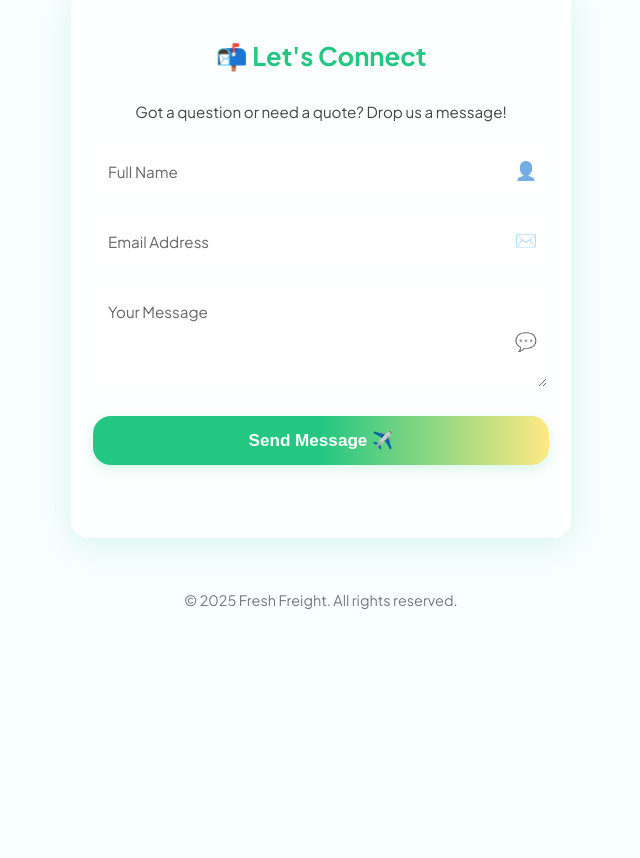
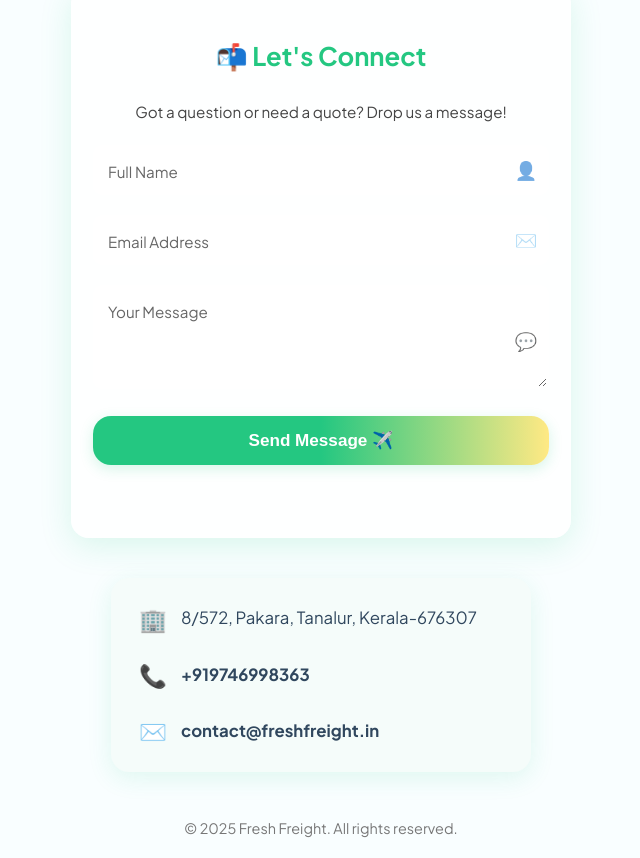
Before and after one commit to JouherHere/freshfreight, a plain HTML site: page index.html in a window 1280 px wide. Shown: the part 915-1773 px from the top of the page, without its empty margins (319-959 px from the left). Before the commit the page ends 1545 px from the top, so only its background shows below. Drawn offline with Linux system fonts and the light colour scheme.

Commit message:
contact changes favicon added

```diff
--- a/index.html
+++ b/index.html
@@ -4,6 +4,9 @@
   <meta charset="UTF-8" />
   <meta name="viewport" content="width=device-width, initial-scale=1" />
   <title>Fresh Freight | Connecting Farms to the World</title>
+
+  <!-- Favicon -->
+  <link rel="icon" type="image/png" href="favicon.png" />
 
   <!-- Google Fonts -->
   <link rel="preconnect" href="https://fonts.gstatic.com" crossorigin>
@@ -291,12 +294,60 @@
       font-weight: 600;
     }
 
+    /* CONTACT INFO BOX */
+    .contact-info-box {
+      background: var(--surface);
+      max-width: 420px;
+      margin: 40px auto 0;
+      padding: 22px 28px;
+      border-radius: var(--radius);
+      box-shadow: 0 6px 24px rgba(36, 199, 129, 0.12);
+      display: flex;
+      flex-direction: column;
+      gap: 18px;
+      font-size: 1.05rem;
+      color: var(--accent);
+      transition: box-shadow 0.3s ease;
+    }
+    .contact-info-box:hover {
+      box-shadow: 0 10px 38px rgba(36, 199, 129, 0.22);
+    }
+    .contact-item {
+      display: flex;
+      align-items: center;
+      gap: 14px;
+    }
+    .contact-icon {
+      font-size: 1.4rem;
+      color: var(--primary);
+      user-select: none;
+      flex-shrink: 0;
+    }
+    .contact-link {
+      text-decoration: none;
+      color: var(--accent);
+      font-weight: 600;
+      transition: color 0.25s ease;
+    }
+    .contact-link:hover {
+      color: var(--primary);
+      text-decoration: underline;
+    }
+    @media (max-width: 480px) {
+      .contact-info-box {
+        margin: 32px 16px 0;
+        padding: 18px 22px;
+        font-size: 1rem;
+      }
+    }
+
     /* FOOTER */
     footer {
       text-align: center;
       font-size: 0.9rem;
       padding: 18px;
       color: #777;
+      margin-top: 26px;
     }
 
     /* SCROLL TOP BUTTON */
@@ -380,6 +431,22 @@
       </form>
     </div>
   </section>
+
+  <!-- CONTACT INFO BOX -->
+  <section class="contact-info-box" aria-label="Contact Information">
+    <div class="contact-item">
+      <span class="contact-icon" aria-hidden="true">🏢</span>
+      <span>8/572, Pakara, Tanalur, Kerala-676307</span>
+    </div>
+    <div class="contact-item">
+      <span class="contact-icon" aria-hidden="true">📞</span>
+      <a class="contact-link" href="tel:+12345678901">+919746998363</a>
+    </div>
+    <div class="contact-item">
+      <span class="contact-icon" aria-hidden="true">✉️</span>
+      <a class="contact-link" href="mailto:contact@freshfreight.in">contact@freshfreight.in</a>
+    </div>
+  </section>
 </main>
 
 <footer>&copy; 2025 Fresh Freight. All rights reserved.</footer>
```
Also changed, not shown: favicon.png (added).
